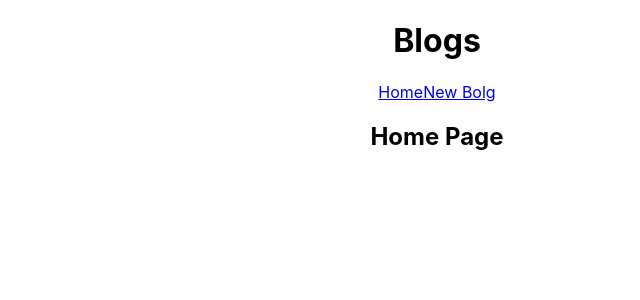
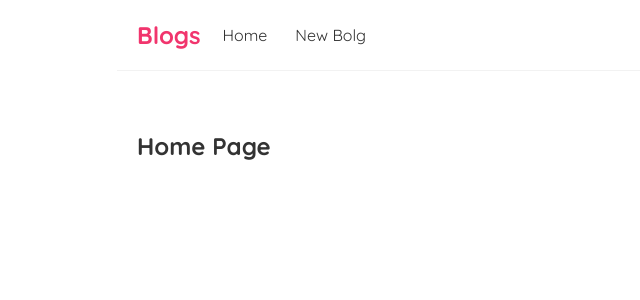
Before and after one commit to daganoo/React_blog_repo, a React (Create React App) app: page / in a window 1280 px wide. Shown: the top 300 px of the page, without its empty margins (203-843 px from the left). Built offline with nearby package versions, Linux system fonts and the light colour scheme.

Commit message:
add index.css file

```diff
--- a/src/App.css
+++ /dev/null
@@ -1,38 +0,0 @@
-.App {
-  text-align: center;
-}
-
-.App-logo {
-  height: 40vmin;
-  pointer-events: none;
-}
-
-@media (prefers-reduced-motion: no-preference) {
-  .App-logo {
-    animation: App-logo-spin infinite 20s linear;
-  }
-}
-
-.App-header {
-  background-color: #282c34;
-  min-height: 100vh;
-  display: flex;
-  flex-direction: column;
-  align-items: center;
-  justify-content: center;
-  font-size: calc(10px + 2vmin);
-  color: white;
-}
-
-.App-link {
-  color: #61dafb;
-}
-
-@keyframes App-logo-spin {
-  from {
-    transform: rotate(0deg);
-  }
-  to {
-    transform: rotate(360deg);
-  }
-}
--- a/src/Navbar.js
+++ b/src/Navbar.js
@@ -1,11 +1,13 @@
 const Navbar = () => {
   return (
+    <nav className="navbar">
+      <h1>Blogs</h1>
       <div>
-            <h1>Blogs</h1>
         <a href="/">Home</a>
         <a href="/">New Bolg</a>
       </div>
+    </nav>
   );
-}
+};
 
 export default Navbar;
--- a/src/index.css
+++ b/src/index.css
@@ -1,13 +1,35 @@
-body {
+@import url('https://fonts.googleapis.com/css2?family=Quicksand:wght@300;400;500;600;700&display=swap');
+
+/* base styles */
+* {
   margin: 0;
-  font-family: -apple-system, BlinkMacSystemFont, 'Segoe UI', 'Roboto', 'Oxygen',
-    'Ubuntu', 'Cantarell', 'Fira Sans', 'Droid Sans', 'Helvetica Neue',
-    sans-serif;
-  -webkit-font-smoothing: antialiased;
-  -moz-osx-font-smoothing: grayscale;
+  font-family: "Quicksand";
+  color: #333;
 }
-
-code {
-  font-family: source-code-pro, Menlo, Monaco, Consolas, 'Courier New',
-    monospace;
+.navbar {
+  padding: 20px;
+  display: flex;
+  align-items: center;
+  max-width: 600px;
+  margin: 0 auto;
+  border-bottom: 1px solid #f2f2f2;
 }
+.navbar h1 {
+  color: #f1356d;
+}
+.navbar .links {
+  margin-left: auto;
+}
+.navbar a {
+  margin-left: 16px;
+  text-decoration: none;
+  padding: 6px;
+}
+.navbar a:hover {
+  color: #f1356d;
+}
+.content {
+  max-width: 600px;
+  margin: 40px auto;
+  padding: 20px;
+}
```
Also changed, not shown: src/App.js (+4 -6 lines), src/Home.js (+6 -6 lines). Lines whose indentation alone changed are shown as unchanged.
